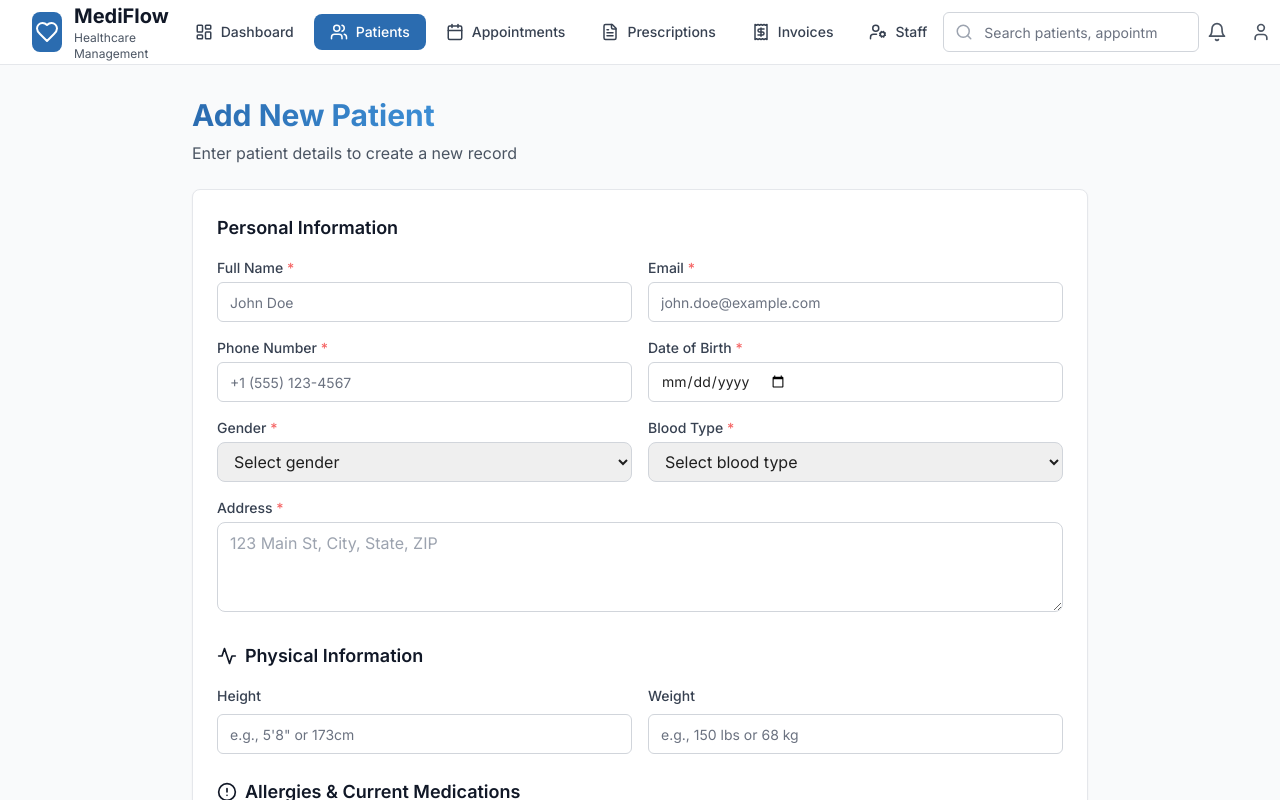
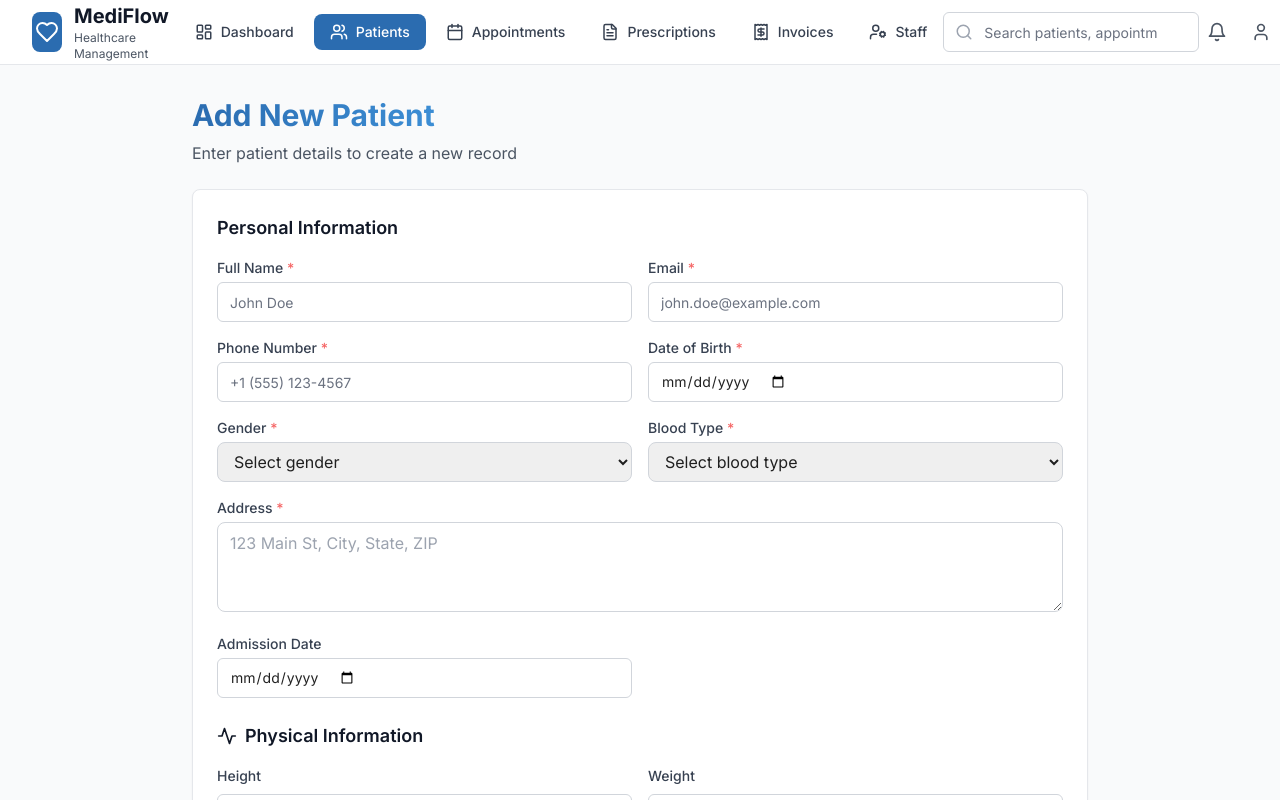
Before and after one commit to apper-canvas/mediflow-finity-drive, a React (Vite) app: page /patients/new in a window 1280 px wide. Shown: the top 800 px of the page. Built offline with nearby package versions, Linux system fonts and the light colour scheme.

Commit message:
Add admission date field to patient form with service and data integration

```diff
--- a/src/components/pages/PatientForm.jsx
+++ b/src/components/pages/PatientForm.jsx
@@ -36,7 +36,8 @@ const [formData, setFormData] = useState({
     currentMedications: "",
     pastSurgeries: "",
     familyHistory: "",
-    primaryPhysician: ""
+primaryPhysician: "",
+    admissionDate: ""
   });
 
   const [errors, setErrors] = useState({});
@@ -69,7 +70,8 @@ setFormData({
         currentMedications: Array.isArray(patient.currentMedications) ? patient.currentMedications.join(", ") : "",
         pastSurgeries: Array.isArray(patient.pastSurgeries) ? patient.pastSurgeries.join(", ") : "",
         familyHistory: patient.familyHistory || "",
-        primaryPhysician: patient.primaryPhysician || ""
+primaryPhysician: patient.primaryPhysician || "",
+        admissionDate: patient.admissionDate || ""
       });
     } catch (err) {
       setError("Failed to load patient details. Please try again.");
@@ -350,7 +352,21 @@ const newErrors = {};
                 />
                 {errors.address && (
                   <p className="text-error text-sm mt-1">{errors.address}</p>
-                )}
+)}
+              </div>
+
+              <div>
+                <label className="block text-sm font-medium text-gray-700 mb-1">
+                  Admission Date
+                </label>
+                <Input
+                  type="date"
+                  value={formData.admissionDate}
+                  onChange={(e) =>
+                    setFormData({ ...formData, admissionDate: e.target.value })
+                  }
+                  className="w-full"
+                />
               </div>
             </div>
           </div>
--- a/src/services/api/patientService.js
+++ b/src/services/api/patientService.js
@@ -26,7 +26,8 @@ class PatientService {
 const newPatient = {
       ...patient,
       Id: Math.max(...this.patients.map(p => p.Id)) + 1,
-      registrationDate: new Date().toISOString().split("T")[0],
+registrationDate: new Date().toISOString().split("T")[0],
+      admissionDate: patientData.admissionDate || "",
       status: "Active",
       height: patient.height || "",
       weight: patient.weight || "",
@@ -47,7 +48,8 @@ async update(id, patientData) {
     if (index !== -1) {
       this.patients[index] = {
         ...this.patients[index],
-        ...patientData,
+...patientData,
+        admissionDate: patientData.admissionDate || this.patients[index].admissionDate || "",
         height: patientData.height || this.patients[index].height || "",
         weight: patientData.weight || this.patients[index].weight || "",
         allergies: patientData.allergies || this.patients[index].allergies || [],
--- a/src/services/mockData/patients.json
+++ b/src/services/mockData/patients.json
@@ -36,7 +36,8 @@
     ],
     "status": "Active",
     "registrationDate": "2019-01-15",
-    "admissionStatus": "Active",
+"admissionStatus": "Active",
+    "admissionDate": "2024-01-15",
     "currentAdmissionId": null,
     "lastDischargeDate": null
   },
@@ -74,7 +75,8 @@
     "registrationDate": "2020-03-08",
     "admissionStatus": "Active",
     "currentAdmissionId": null,
-    "lastDischargeDate": null
+    "lastDischargeDate": null,
+"admissionDate": "2024-02-20"
   },
   {
 "Id": 3,
@@ -110,7 +112,8 @@
     "registrationDate": "2021-05-20",
     "admissionStatus": "Active",
     "currentAdmissionId": null,
-    "lastDischargeDate": null
+"lastDischargeDate": null,
+    "admissionDate": "2023-11-10"
   },
   {
 "Id": 4,
@@ -151,7 +154,8 @@
     "registrationDate": "2018-11-12",
     "admissionStatus": "Active",
     "currentAdmissionId": null,
-    "lastDischargeDate": null
+"lastDischargeDate": null,
+    "admissionDate": "2024-03-05"
   },
   {
 "Id": 5,
@@ -187,7 +191,8 @@
     "registrationDate": "2020-07-18",
     "admissionStatus": "Active",
     "currentAdmissionId": null,
-    "lastDischargeDate": null
+"lastDischargeDate": null,
+    "admissionDate": ""
   },
   {
 "Id": 6,
@@ -223,7 +228,8 @@
     "registrationDate": "2021-01-30",
     "admissionStatus": "Active",
     "currentAdmissionId": null,
-    "lastDischargeDate": null
+"lastDischargeDate": null,
+    "admissionDate": "2024-01-28"
   },
   {
 "Id": 7,
@@ -253,7 +259,8 @@
     "registrationDate": "2023-02-14",
     "admissionStatus": "Active",
     "currentAdmissionId": null,
-    "lastDischargeDate": null
+    "lastDischargeDate": null,
+"admissionDate": "2023-12-18"
   },
   {
 "Id": 8,
@@ -289,6 +296,7 @@
     "registrationDate": "2022-04-05",
     "admissionStatus": "Active",
     "currentAdmissionId": null,
-    "lastDischargeDate": null
+    "lastDischargeDate": null,
+"admissionDate": "2024-02-14"
   }
 ]
```
